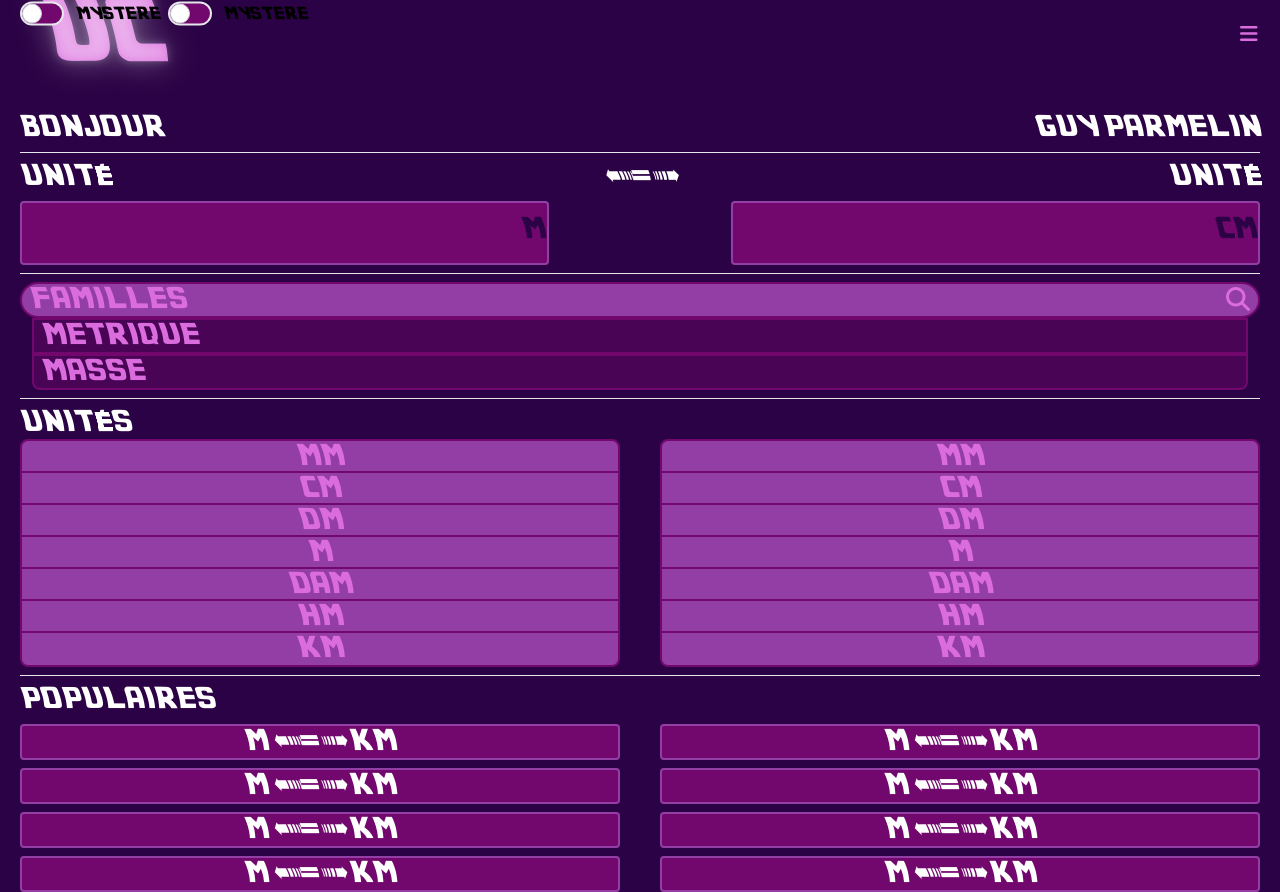
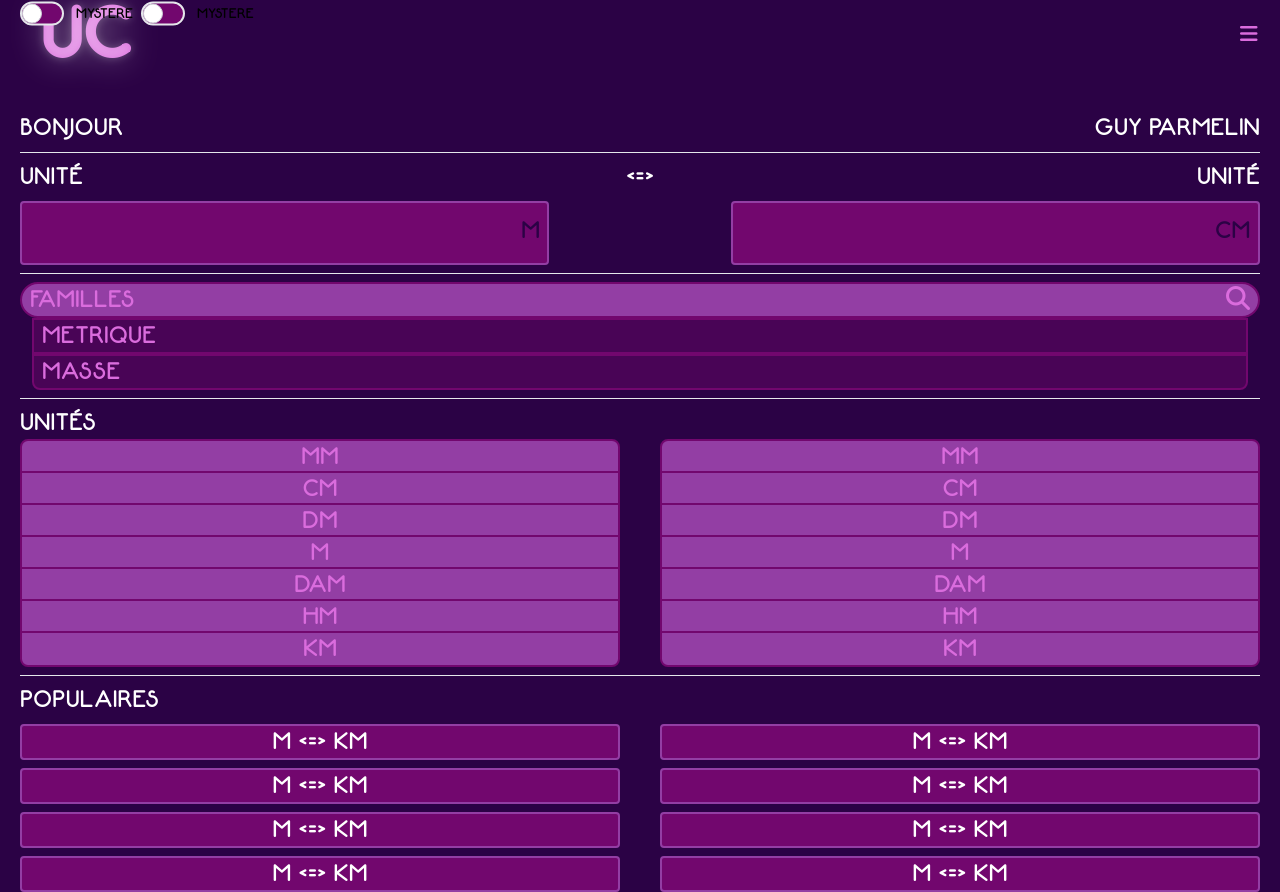
Before and after one commit to BPTdev/UnitConverter, a PHP site: page / in a window 1280 px wide. Run offline with PHP 8.4, Linux system fonts and the light colour scheme; some libraries are stand-ins or nearby versions.

Commit message:
random font

```diff
--- a/public/css/fonts.css
+++ b/public/css/fonts.css
@@ -1,12 +1,35 @@
+@import url(fonts/Neon.ttf);
+@import url(fonts/avengers.ttf);
+@import url(fonts/BTTF.ttf);
+@import url(fonts/CHRISTMAS.otf);
+@import url(fonts/Spooky.ttf);
+@import url(fonts/cs_regular.ttf);
+@import url(fonts/Squids.ttf);
+@import url(fonts/space.ttf);
+@import url(fonts/Starcraft.ttf);
+@import url(fonts/Starjedi.ttf);
+@import url(fonts/TESLA.ttf);
+@import url(fonts/Transformers.ttf);
+@import url(fonts/Valorant.ttf);
 
+.neon {    font-family: "Neon";}
+.avengers {    font-family: "avengers";}
+.bttf {    font-family: "BTTF";}
+.christmas {    font-family: "CHRISTMAS";}
+.cs {    font-family: "cs_regular";}
+.squids {    font-family: "Squids";}
+.spaceF {    font-family: "space";}
+.spooky {    font-family: "Spooky";}
+.starcraft {    font-family: "Starcraft";}
+.starjedi {    font-family: "Starjedi";}
+.tesla {    font-family: "TESLA";}
+.transformers {    font-family: "Transformers";}
+.valorant {    font-family: "Valorant";}
 
-body {
-    font-family: "back-to-the-future", sans-serif;
-}
 
 @font-face {
     font-family: "neon";
-    src: url(fonts/Neon.ttf) format('truetype');
+    src: url(fonts/Neon.ttf) ;
 }
 
 
@@ -17,7 +40,7 @@
 
 
 @font-face {
-    font-family: "back-to-the-future";
+    font-family: "BTTF";
     src: url(fonts/BTTF.ttf);
 }
 
--- a/public/index.php
+++ b/public/index.php
@@ -27,8 +27,9 @@
     <script src="js/js.js"></script>
     <link href="/css/general.css" rel="stylesheet">
     <link href="/css/fonts.css" rel="stylesheet">
+
 </head>
-<body>
+<body class="neon">
 <div id="menu"
      class="menu menu-transition absolute z-30 h-[30%] pb-10 bg-white w-full rounded rounded-b-xl text-2xl text-center">
     <div class="absolute right-0 mr-6 mt-4 ">
--- /dev/null
+++ b/public/js/fonts.txt
@@ -0,0 +1 @@
+"neon","avengers","BTTF","christmas","cs","squids","spaceF","spooky","starcraft","starjedi","tesla","transformers","valorant"
--- a/public/js/js.js
+++ b/public/js/js.js
@@ -1,6 +1,8 @@
 document.addEventListener('DOMContentLoaded', init);
 
 function init() {
+    fonts = ["neon","avengers","bttf","christmas","cs","squids","spaceF","spooky","starcraft","starjedi","tesla","transformers","valorant"];
+    fonttoapply = "neon";
     sessionStorage.setItem("playaudio", "false");
     bars = document.getElementById('bars');
     cross = document.getElementById('cross');
@@ -11,13 +13,22 @@
 
     //universal stuff
     toggle_universal = document.getElementById('toggle-universal');
-    if (localStorage .getItem("playaudio")==="true") {
+    if (localStorage.getItem("playaudio")==="true") {
         toggle_universal.checked = true;
     }
     toggle_universal.addEventListener('change',universal)
 
     //font stuff
     toggle_font = document.getElementById('toggle-font');
+    toggle_font.addEventListener('change',randomfonts)
+    if (localStorage.getItem("randomfont")==="true") {
+        toggle_font.checked = true;
+        console.log("random font")
+        //get a random element of the fonts array
+        fonttoapply = fonts[Math.floor(Math.random()*fonts.length)]
+    }
+    document.body.classList.add(fonttoapply);
+
 }
 //universal stuff
 function universal() {
@@ -27,9 +38,7 @@
     if (localStorage.getItem("playaudio")==="true"){
         menu.classList.add('menu-transition');
         localStorage.setItem("playaudio", "false");
-
     }else{
-
         menu.classList.remove('menu-transition-universal');
         localStorage.setItem("playaudio", "true");
         menu.classList.toggle('menu');
@@ -37,7 +46,13 @@
 
 }
 function randomfonts() {
-    fonts = ["neon","avengers","back-to-the-future","christmas","cs","squids","spaceF","spooky","starcraft","starjedi","tesla","transformers","valorant"];
+    if (localStorage.getItem("randomfont")==="true"){
+        localStorage.setItem("randomfont", "false");
+
+    }else{
+        localStorage.setItem("randomfont", "true");
+    }
+    window.location.reload();
 }
 function menuOpen() {
 
```
